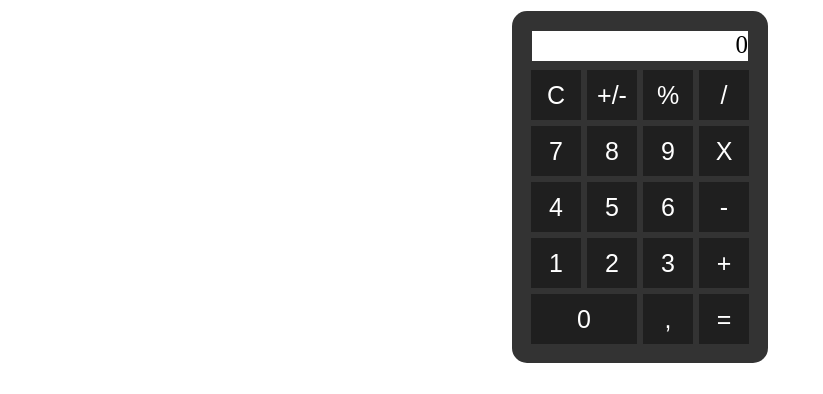
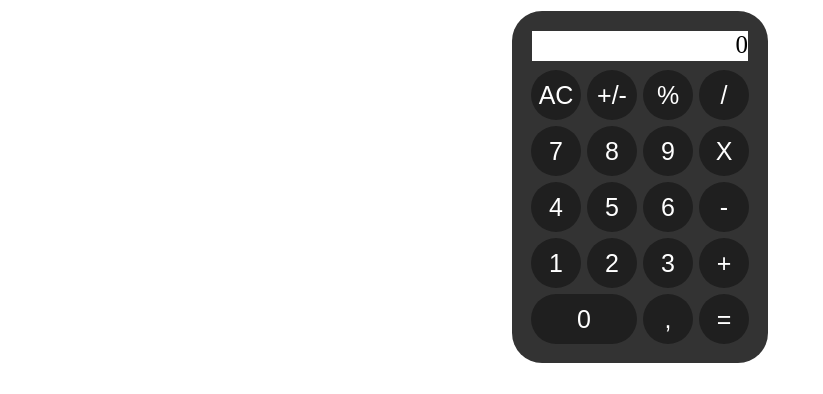
Before and after one commit to lucasmoraist/React, a React (Create React App) app in the folder lucas/: page /calculadora in a window 1280 px wide. Shown: the part 213-607 px from the top of the page, without its empty margins (0-823 px from the left). Built offline with nearby package versions, Linux system fonts and the light colour scheme.

Commit message:
Calculadora funcional

```diff
--- a/lucas/src/components/calculadora/Calculadora.jsx
+++ b/lucas/src/components/calculadora/Calculadora.jsx
@@ -11,12 +11,13 @@ export const DivCalc = styled.div`
         top: 50%;
         left: 50%;
         transform: translate(-50%,-50%);
-        border-radius: 15px;
+        border-radius: 30px;
         padding: 15px;
         color: #ffffff;
     }
 
     button{
+        border-radius: 30px;
         width: 50px;
         height: 50px;
         font-size: 25px;
@@ -49,9 +50,51 @@ export const DivCalc = styled.div`
 export default function Calculadora(){
 
     const [num, setNum] = useState(0);
+    const [oldNum, setOldNum] = useState(0);
+    const [operator, setOperator] = useState();
 
     function insertNum(e){
-        setNum(e.target.value);
+        var input = e.target.value;
+        if(num === 0){
+            setNum(input);
+        }else{
+            setNum(num + input);
+        }
+    }
+
+    function clear(e){
+        setNum(0)
+    }
+
+    function porcen(){
+        setNum(num/100);
+    }
+
+    function changeSign(){
+        if(num>0){
+            setNum(-num)
+        }else{
+            setNum(Math.abs(num));
+        }
+    }
+
+    function resultado(){
+        if(operator === "/"){
+            setNum(parseFloat(oldNum)/parseFloat(num));
+        } else if(operator === "X"){
+            setNum(parseFloat(oldNum)*parseFloat(num));
+        } else if(operator === "+"){
+            setNum(parseFloat(oldNum)+parseFloat(num));
+        } else if(operator === "-"){
+            setNum(parseFloat(oldNum)-parseFloat(num));
+        }
+    }
+
+    function operatorHandler(e){
+        var operadorInput = e.target.value;
+        setOperator(operadorInput);
+        setOldNum(num);
+        setNum(0);
     }
 
     return(
@@ -60,37 +103,37 @@ export default function Calculadora(){
             <p id="resultado">{num}</p>
             <table>
                 <tr>
-                    <td><button>C</button></td>
-                    <td><button>+/-</button></td>
-                    <td><button>%</button></td>
-                    <td><button>/</button></td>
+                    <td><button onClick={clear}>AC</button></td>
+                    <td><button onClick={changeSign}>+/-</button></td>
+                    <td><button onClick={porcen}>%</button></td>
+                    <td><button onClick={operatorHandler} value={"/"}>/</button></td>
                 </tr>
 
                 <tr>
                     <td><button onClick={insertNum} value={7}>7</button></td>
                     <td><button onClick={insertNum} value={8}>8</button></td>
                     <td><button onClick={insertNum} value={9}>9</button></td>
-                    <td><button>X</button></td>
+                    <td><button onClick={operatorHandler} value={"X"}>X</button></td>
                 </tr>
 
                 <tr>
                     <td><button onClick={insertNum} value={4}>4</button></td>
                     <td><button onClick={insertNum} value={5}>5</button></td>
                     <td><button onClick={insertNum} value={6}>6</button></td>
-                    <td><button>-</button></td>
+                    <td><button onClick={operatorHandler} value={"-"}>-</button></td>
                 </tr>
 
                 <tr>
                     <td><button onClick={insertNum} value={1}>1</button></td>
                     <td><button onClick={insertNum} value={2}>2</button></td>
                     <td><button onClick={insertNum} value={3}>3</button></td>
-                    <td><button>+</button></td>
+                    <td><button onClick={operatorHandler} value={"+"}>+</button></td>
                 </tr>
 
                 <tr>
                     <td colSpan="2"><button id="zero" onClick={insertNum} value={0}>0</button></td>
-                    <td><button>,</button></td>
-                    <td><button>=</button></td>
+                    <td><button onClick={insertNum} value={"."}>,</button></td>
+                    <td><button onClick={resultado}>=</button></td>
                 </tr>
             </table>
         </div>
```
